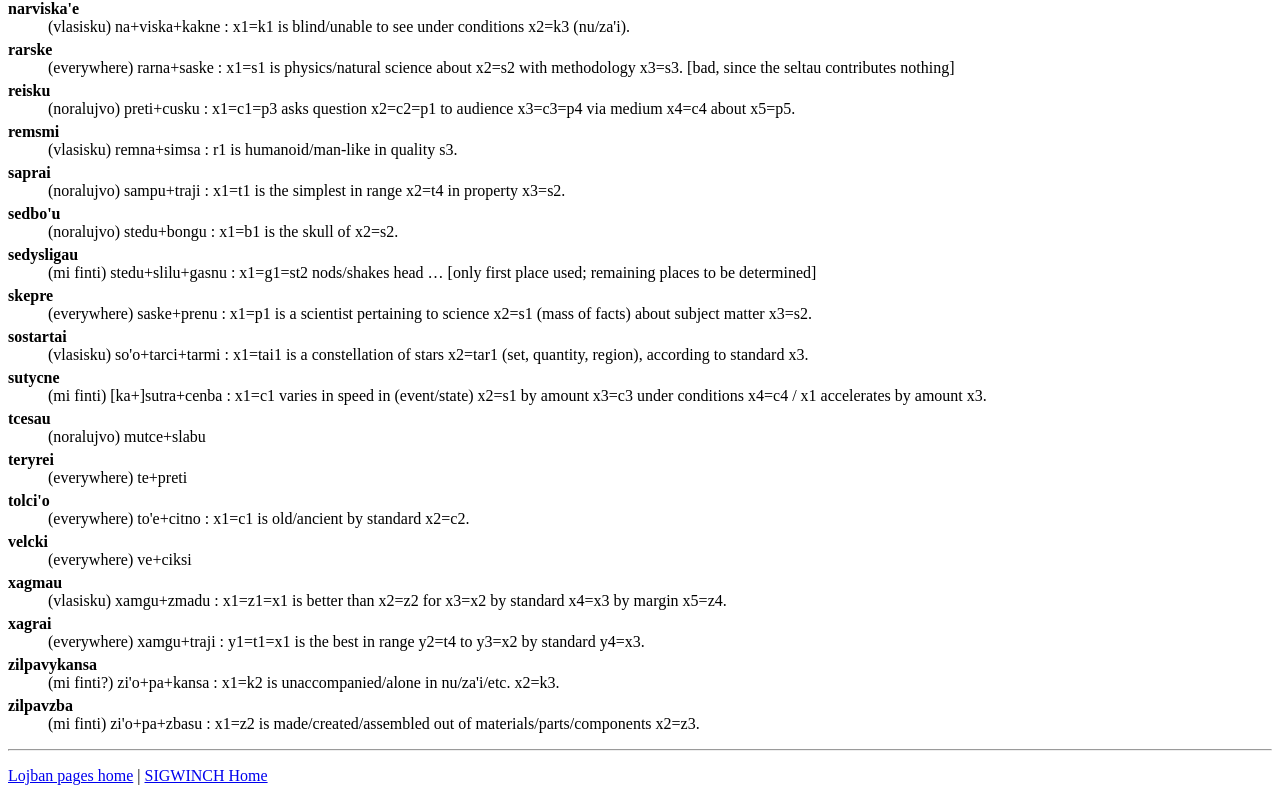
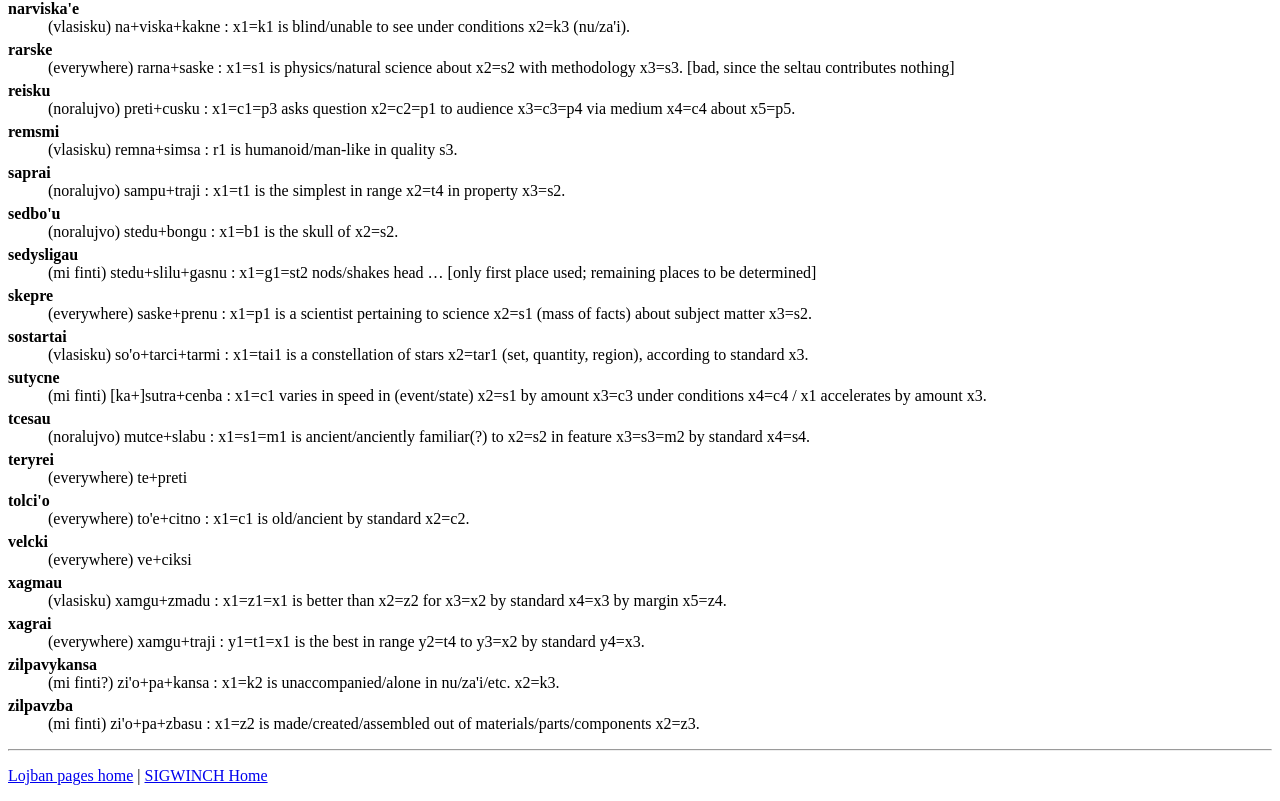
Before and after one commit to Zipheir/Zipheir.github.io, a plain HTML site: page lojban/2024/lo-bebna-preti-valsi.html in a window 1280 px wide. Shown: the part 605-1406 px from the top of the page. Drawn offline with Linux system fonts and the light colour scheme.

Commit message:
Add def. for tcesau.

```diff
--- a/lojban/2024/lo-bebna-preti-valsi.html
+++ b/lojban/2024/lo-bebna-preti-valsi.html
@@ -126,7 +126,8 @@
 
       <dt>tcesau</dt>
 
-      <dd>(noralujvo) mutce+slabu<dd>
+      <dd>(noralujvo) mutce+slabu : x1=s1=m1 is ancient/anciently
+      familiar(?) to x2=s2 in feature x3=s3=m2 by standard x4=s4.<dd>
 
       <dt>teryrei</dt>
 
```
